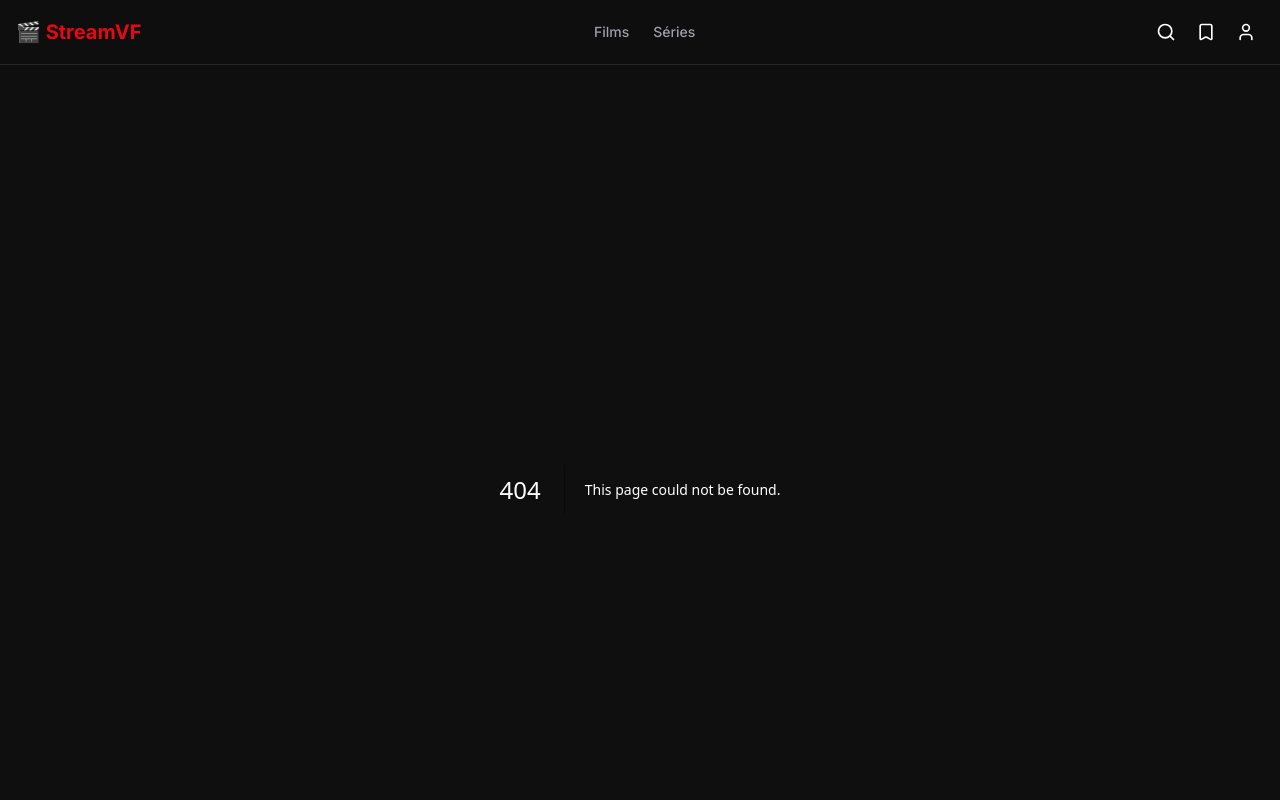
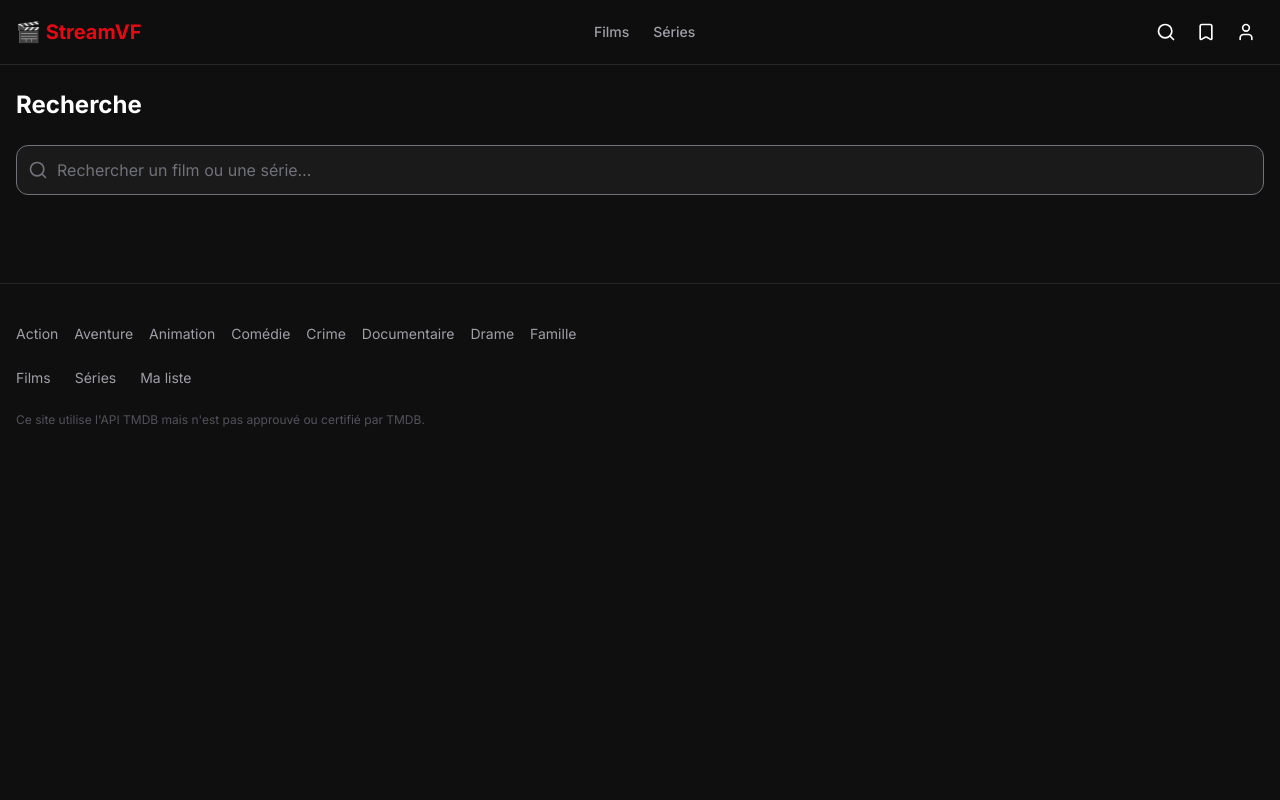
Before and after one commit to Peter23xp/streaming, a Next.js app: page /recherche in a window 1280 px wide. Before the commit this address had no page. Shown: the top 800 px of the page. Built offline with nearby package versions, Linux system fonts and the light colour scheme.

Commit message:
feat: add search page with 400ms debounce

```diff
--- /dev/null
+++ b/app/recherche/page.tsx
@@ -0,0 +1,98 @@
+'use client'
+import { useState, useEffect, useCallback } from 'react'
+import { Search } from 'lucide-react'
+import MediaCard from '@/components/media/MediaCard'
+
+interface SearchResult {
+  id: number
+  title?: string
+  name?: string
+  poster_path: string | null
+  vote_average: number
+  release_date?: string
+  first_air_date?: string
+  original_language: string
+  original_title?: string
+  original_name?: string
+  media_type: 'movie' | 'tv'
+  genre_ids?: number[]
+}
+
+export default function RecherchePage() {
+  const [query, setQuery] = useState('')
+  const [results, setResults] = useState<SearchResult[]>([])
+  const [loading, setLoading] = useState(false)
+
+  const search = useCallback(async (q: string) => {
+    if (!q.trim()) {
+      setResults([])
+      return
+    }
+    setLoading(true)
+    try {
+      const res = await fetch(`/api/search?q=${encodeURIComponent(q)}`)
+      const data = await res.json()
+      setResults(
+        (data.results ?? []).filter(
+          (r: SearchResult) => r.media_type === 'movie' || r.media_type === 'tv'
+        )
+      )
+    } finally {
+      setLoading(false)
+    }
+  }, [])
+
+  useEffect(() => {
+    const timer = setTimeout(() => search(query), 400)
+    return () => clearTimeout(timer)
+  }, [query, search])
+
+  return (
+    <div className="space-y-6">
+      <h1 className="text-2xl font-bold">Recherche</h1>
+      <div className="relative">
+        <Search
+          className="absolute left-3 top-1/2 -translate-y-1/2 text-zinc-500"
+          size={20}
+        />
+        <input
+          value={query}
+          onChange={(e) => setQuery(e.target.value)}
+          placeholder="Rechercher un film ou une série…"
+          className="w-full border border-zinc-700 rounded-xl pl-10 pr-4 py-3 text-white placeholder-zinc-500 focus:outline-none focus:border-zinc-500 transition"
+          style={{ backgroundColor: '#1a1a1a' }}
+          autoFocus
+        />
+      </div>
+      {loading && <p className="text-zinc-500 text-sm">Recherche en cours…</p>}
+      {results.length > 0 && (
+        <div className="grid grid-cols-2 sm:grid-cols-3 md:grid-cols-4 lg:grid-cols-5 xl:grid-cols-6 gap-4">
+          {results.map((r) => (
+            <MediaCard
+              key={`${r.media_type}-${r.id}`}
+              item={{
+                ...r,
+                title: r.title ?? r.name ?? '',
+                name: r.name ?? r.title ?? '',
+                original_title: r.original_title ?? '',
+                original_name: r.original_name ?? '',
+                overview: '',
+                backdrop_path: null,
+                vote_count: 0,
+                release_date: r.release_date ?? '',
+                first_air_date: r.first_air_date ?? '',
+                genre_ids: r.genre_ids ?? [],
+              }}
+              type={r.media_type}
+            />
+          ))}
+        </div>
+      )}
+      {!loading && query && results.length === 0 && (
+        <p className="text-zinc-500 text-center py-12">
+          Aucun résultat pour &ldquo;{query}&rdquo;
+        </p>
+      )}
+    </div>
+  )
+}
```
